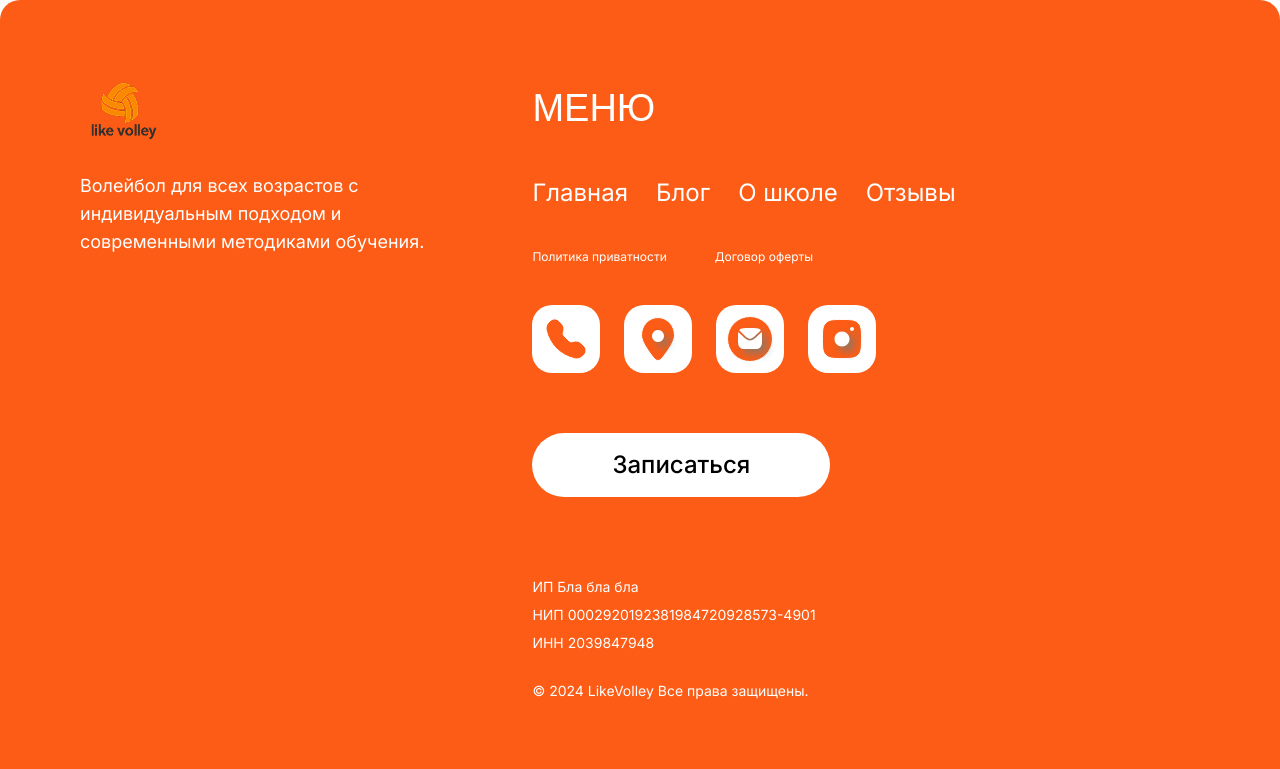
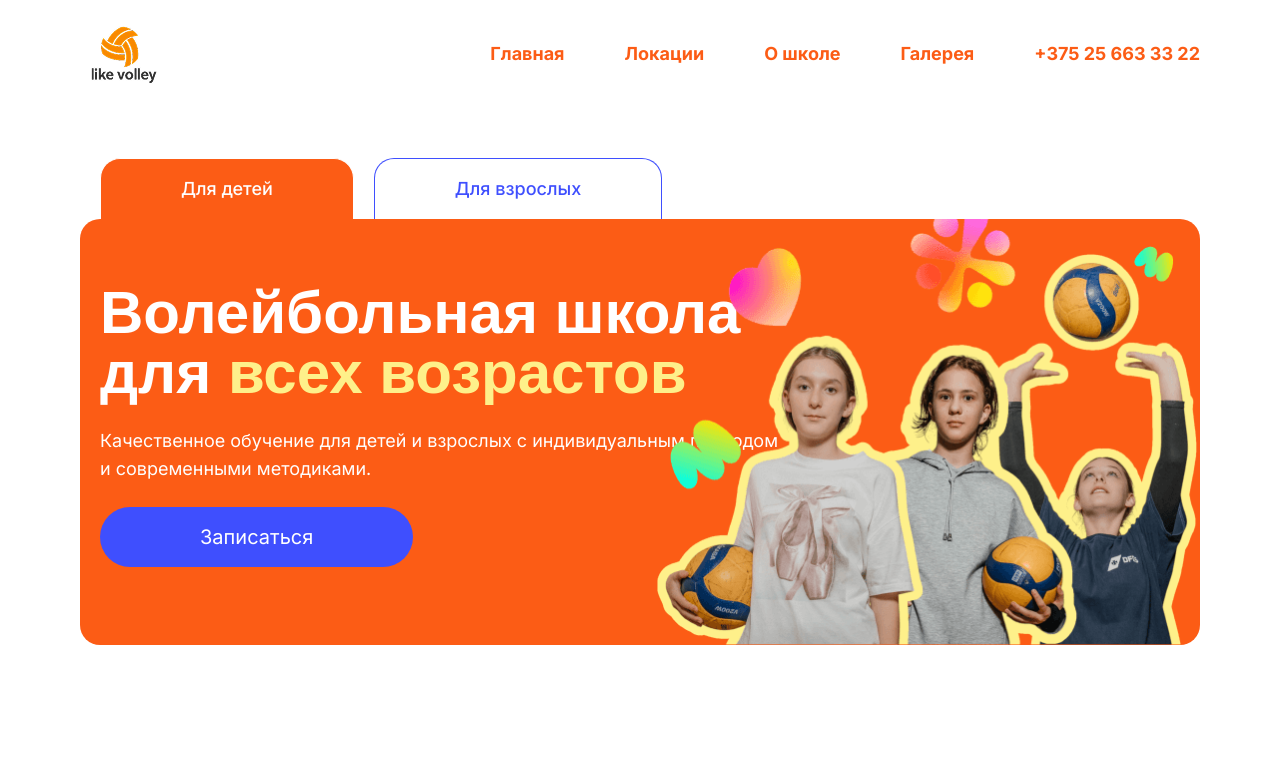
Before and after one commit to evgeniyworkbel/like-volley, a Next.js app: page / in a window 1280 px wide. Shown: the top 769 px of the page. Built offline with nearby package versions, Linux system fonts and the light colour scheme; a web font is replaced by a local one.

Commit message:
refactor(widgets,shared): change css style, resolve conflicts

```diff
--- /dev/null
+++ b/src/app/blog/page.tsx
@@ -0,0 +1,10 @@
+import { Header } from "@/widgets/header";
+
+export default function Blog() {
+  return (
+    <div>
+      <Header />
+      <main></main>
+    </div>
+  );
+}
--- a/src/app/page.tsx
+++ b/src/app/page.tsx
@@ -7,11 +7,11 @@ import { Header } from "@/widgets/header";
 export default function Home() {
   return (
     <div>
-      {/* <Header /> */}
+      <Header />
       <main>
-        {/* <Hero />
+        <Hero />
         <Advantages />
-        <Faq /> */}
+        <Faq />
       </main>
       <Footer />
     </div>
--- /dev/null
+++ b/src/app/reviews/page.tsx
@@ -0,0 +1,10 @@
+import { Header } from "@/widgets/header";
+
+export default function Reviews() {
+  return (
+    <div>
+      <Header />
+      <main></main>
+    </div>
+  );
+}
--- a/src/shared/constants/navigation.ts
+++ b/src/shared/constants/navigation.ts
@@ -14,6 +14,10 @@ export const navLinks = {
   blog: {
     title: "Блог",
     href: "/blog",
+  },
+  gallery: {
+    title: "Галерея",
+    href: "/gallery",
   },
   reviews: {
     title: "Отзывы",
--- a/src/widgets/footer/ui/footer.tsx
+++ b/src/widgets/footer/ui/footer.tsx
@@ -6,7 +6,7 @@ import { Contacts } from "./constans";
 
 export function Footer() {
   return (
-    <footer className="grid justify-items-center gap-15 rounded-t-[20px] bg-accent-orange py-[50px] text-white xl:grid-cols-[auto_1fr] xl:grid-rows-1 xl:gap-[8vw] xl:p-20">
+    <footer className="grid justify-items-center gap-15 rounded-t-[20px] bg-accent-orange py-[50px] text-white xl:grid-cols-[auto_1fr] xl:grid-rows-1 xl:gap-15 xl:p-20">
       <div className="flex flex-col items-center gap-8 xl:items-start">
         <Image
           src="/logo.png"
@@ -19,7 +19,6 @@ export function Footer() {
           методиками обучения.
         </p>
       </div>
-
       <div className="flex flex-wrap justify-center gap-15 xl:justify-between">
         <div className="flex flex-col items-center gap-10 xl:items-start">
           <p className="font-shantell text-[38px] uppercase">меню</p>
```
